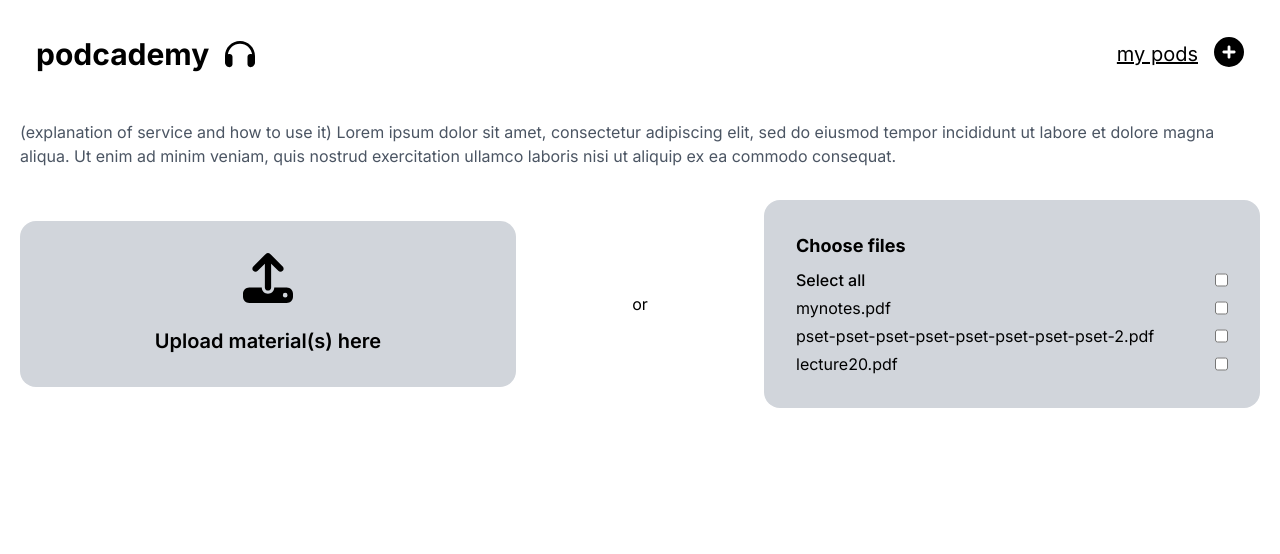
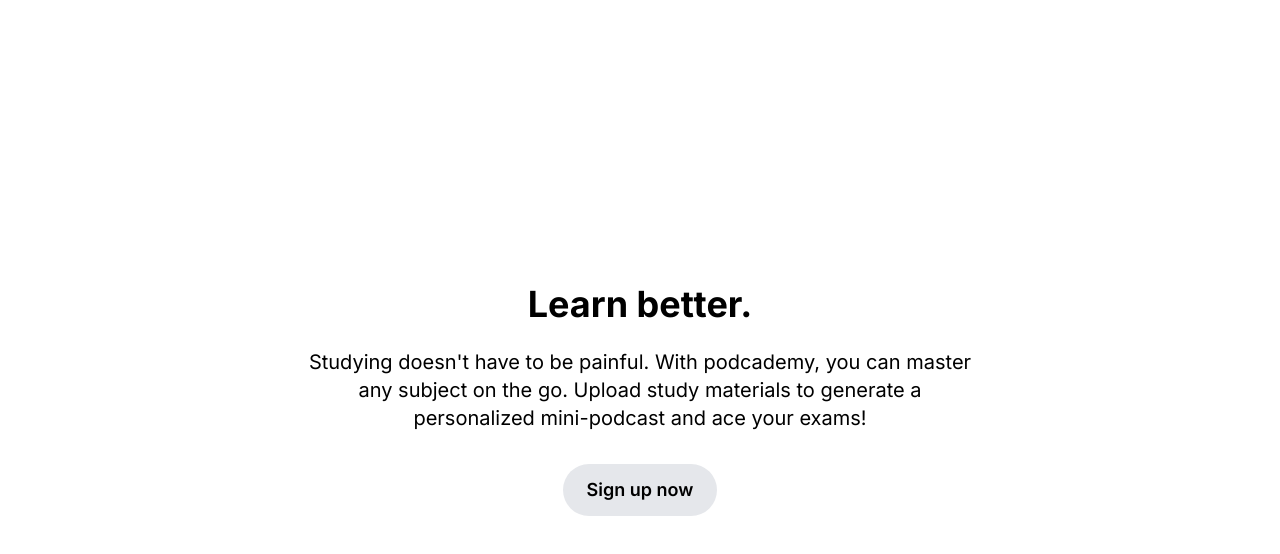
Before and after one commit to Evandabest/podcademy, a Next.js app: page / in a window 1280 px wide. Shown: the top 554 px of the page. Built offline with nearby package versions, Linux system fonts and the light colour scheme.

Commit message:
Adds landing page

```diff
--- /dev/null
+++ b/app/home/page.tsx
@@ -0,0 +1,97 @@
+"use client";
+import React, { useState, useEffect } from "react";
+import Header from "../../components/Header";
+import { FontAwesomeIcon } from "@fortawesome/react-fontawesome";
+import { faUpload } from "@fortawesome/free-solid-svg-icons";
+
+export default function Home() {
+  const [selectAll, setSelectAll] = useState<boolean>(false);
+  const [files, setFiles] = useState<any>([]);
+
+  const handleFileCheck = (index: number) => {
+    const updatedFiles = files.map((file: any, idx: number) => {
+      if (idx === index) {
+        return { ...file, checked: !file.checked };
+      }
+      return file;
+    });
+    setFiles(updatedFiles);
+  };
+
+  const handleSelectAll = () => {
+    setSelectAll(!selectAll);
+    const updatedFiles = files.map((file: any) => ({
+      ...file,
+      checked: !selectAll,
+    }));
+    setFiles(updatedFiles);
+  };
+
+  const handleUpload = () => {};
+
+  const fakeFiles = [
+    {
+      name: "mynotes.pdf",
+      checked: false,
+    },
+    {
+      name: "pset-pset-pset-pset-pset-pset-pset-pset-2.pdf",
+      checked: false,
+    },
+    {
+      name: "lecture20.pdf",
+      checked: false,
+    },
+  ];
+
+  useEffect(() => {
+    setFiles(fakeFiles);
+  }, []);
+
+  return (
+    <div className="min-h-screen m-5">
+      <Header showMyPods={true} showUpload={true} handleUpload={handleUpload} />
+      <div className="container mx-auto py-8">
+        <p className="text-gray-600 mb-8">
+          (explanation of service and how to use it) Lorem ipsum dolor sit amet,
+          consectetur adipiscing elit, sed do eiusmod tempor incididunt ut
+          labore et dolore magna aliqua. Ut enim ad minim veniam, quis nostrud
+          exercitation ullamco laboris nisi ut aliquip ex ea commodo consequat.
+        </p>
+        <div className="flex justify-between items-center">
+          <button
+            onClick={handleUpload}
+            className="bg-gray-300 hover:bg-gray-400 rounded-2xl p-8 flex flex-col items-center w-[40%]"
+          >
+            <FontAwesomeIcon icon={faUpload} className="w-[50px] h-[50px]" />
+            <p className="text-xl font-semibold mt-6">
+              Upload material(s) here
+            </p>
+          </button>
+          <div>or</div>
+          <div className="bg-gray-300 rounded-2xl p-8 w-[40%]">
+            <p className="font-bold text-lg mb-2">Choose files</p>
+            <label className="text-left font-medium flex justify-between">
+              Select all
+              <input
+                type="checkbox"
+                checked={selectAll}
+                onChange={handleSelectAll}
+              />
+            </label>
+            {files.map((file: any, idx: number) => (
+              <label key={idx} className="text-left flex justify-between mt-1">
+                {file.name}
+                <input
+                  type="checkbox"
+                  checked={file.checked}
+                  onChange={() => handleFileCheck(idx)}
+                />
+              </label>
+            ))}
+          </div>
+        </div>
+      </div>
+    </div>
+  );
+}
--- a/app/page.tsx
+++ b/app/page.tsx
@@ -1,97 +1,33 @@
 "use client";
-import React, { useState, useEffect } from "react";
-import Header from "../components/Header";
-import { FontAwesomeIcon } from "@fortawesome/react-fontawesome";
-import { faUpload } from "@fortawesome/free-solid-svg-icons";
+import { useRouter } from "next/navigation";
 
-export default function Home() {
-  const [selectAll, setSelectAll] = useState<boolean>(false);
-  const [files, setFiles] = useState<any>([]);
+interface PodcademyLandingPageProps {
+  onSignUp: () => void;
+}
 
-  const handleFileCheck = (index: number) => {
-    const updatedFiles = files.map((file: any, idx: number) => {
-      if (idx === index) {
-        return { ...file, checked: !file.checked };
-      }
-      return file;
-    });
-    setFiles(updatedFiles);
-  };
-
-  const handleSelectAll = () => {
-    setSelectAll(!selectAll);
-    const updatedFiles = files.map((file: any) => ({
-      ...file,
-      checked: !selectAll,
-    }));
-    setFiles(updatedFiles);
-  };
-
-  const handleUpload = () => {};
-
-  const fakeFiles = [
-    {
-      name: "mynotes.pdf",
-      checked: false,
-    },
-    {
-      name: "pset-pset-pset-pset-pset-pset-pset-pset-2.pdf",
-      checked: false,
-    },
-    {
-      name: "lecture20.pdf",
-      checked: false,
-    },
-  ];
-
-  useEffect(() => {
-    setFiles(fakeFiles);
-  }, []);
+const PodcademyLandingPage: React.FC<PodcademyLandingPageProps> = ({
+  onSignUp,
+}) => {
+  const router = useRouter();
 
   return (
-    <div className="min-h-screen m-5">
-      <Header showMyPods={true} showUpload={true} handleUpload={handleUpload} />
-      <div className="container mx-auto py-8">
-        <p className="text-gray-600 mb-8">
-          (explanation of service and how to use it) Lorem ipsum dolor sit amet,
-          consectetur adipiscing elit, sed do eiusmod tempor incididunt ut
-          labore et dolore magna aliqua. Ut enim ad minim veniam, quis nostrud
-          exercitation ullamco laboris nisi ut aliquip ex ea commodo consequat.
+    <div className="flex flex-col items-center justify-center min-h-screen bg-white text-black p-4">
+      <main className="text-center max-w-2xl">
+        <h2 className="text-4xl font-bold mb-6">Learn better.</h2>
+        <p className="text-xl mb-8">
+          Studying doesn't have to be painful. With podcademy, you can master
+          any subject on the go. Upload study materials to generate a
+          personalized mini-podcast and ace your exams!
         </p>
-        <div className="flex justify-between items-center">
-          <button
-            onClick={handleUpload}
-            className="bg-gray-300 hover:bg-gray-400 rounded-2xl p-8 flex flex-col items-center w-[40%]"
-          >
-            <FontAwesomeIcon icon={faUpload} className="w-[50px] h-[50px]" />
-            <p className="text-xl font-semibold mt-6">
-              Upload material(s) here
-            </p>
-          </button>
-          <div>or</div>
-          <div className="bg-gray-300 rounded-2xl p-8 w-[40%]">
-            <p className="font-bold text-lg mb-2">Choose files</p>
-            <label className="text-left font-medium flex justify-between">
-              Select all
-              <input
-                type="checkbox"
-                checked={selectAll}
-                onChange={handleSelectAll}
-              />
-            </label>
-            {files.map((file: any, idx: number) => (
-              <label key={idx} className="text-left flex justify-between mt-1">
-                {file.name}
-                <input
-                  type="checkbox"
-                  checked={file.checked}
-                  onChange={() => handleFileCheck(idx)}
-                />
-              </label>
-            ))}
-          </div>
-        </div>
-      </div>
+        <button
+          className="bg-gray-200 text-black px-6 py-3 rounded-full text-lg font-semibold hover:bg-gray-300 transition-colors"
+          onClick={() => router.push("/home")}
+        >
+          Sign up now
+        </button>
+      </main>
     </div>
   );
-}
+};
+
+export default PodcademyLandingPage;
--- a/package.json
+++ b/package.json
@@ -11,6 +11,8 @@
     "lint": "next lint"
   },
   "dependencies": {
+    "@fortawesome/free-solid-svg-icons": "^6.6.0",
+    "@fortawesome/react-fontawesome": "^0.2.2",
     "@supabase/ssr": "^0.5.1",
     "@types/node": "20.1.4",
     "@types/react": "18.2.6",
```
Also changed, not shown: 1 other file (tests, documents, lock files or other folders).
